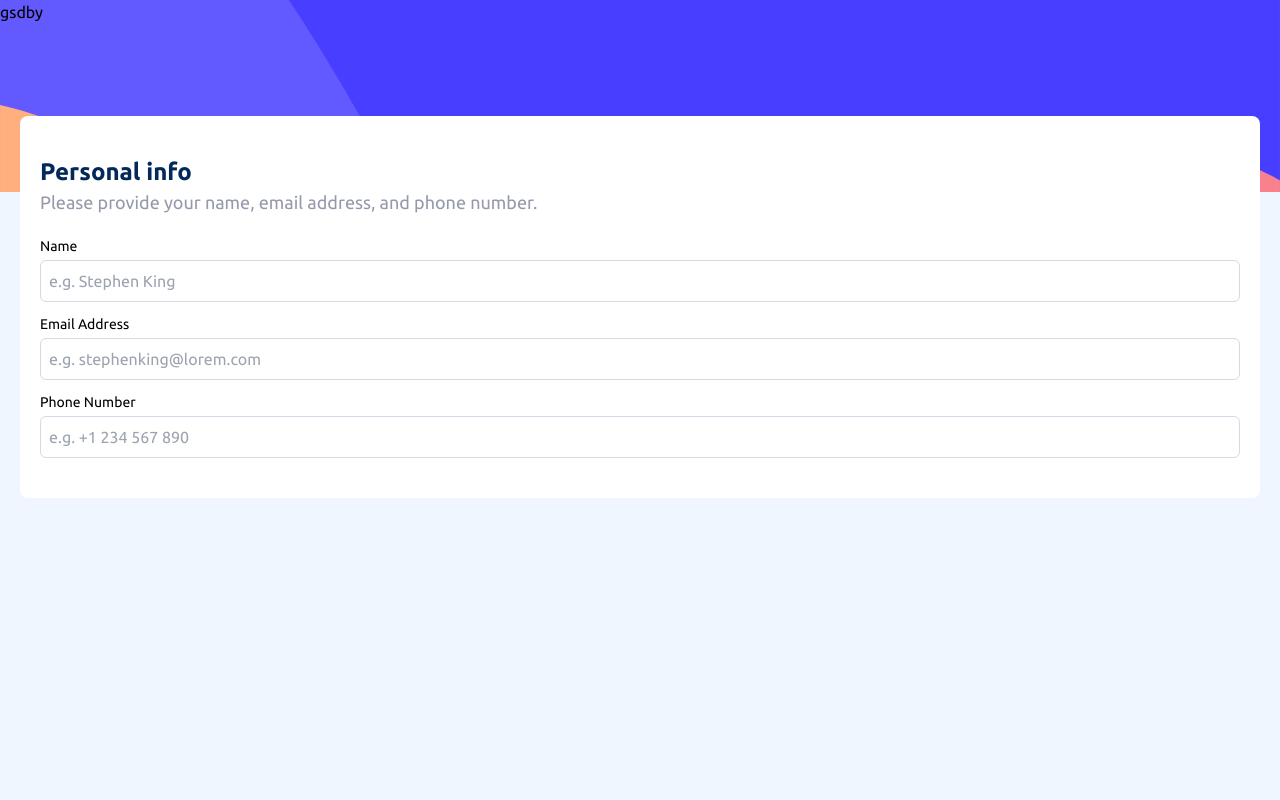
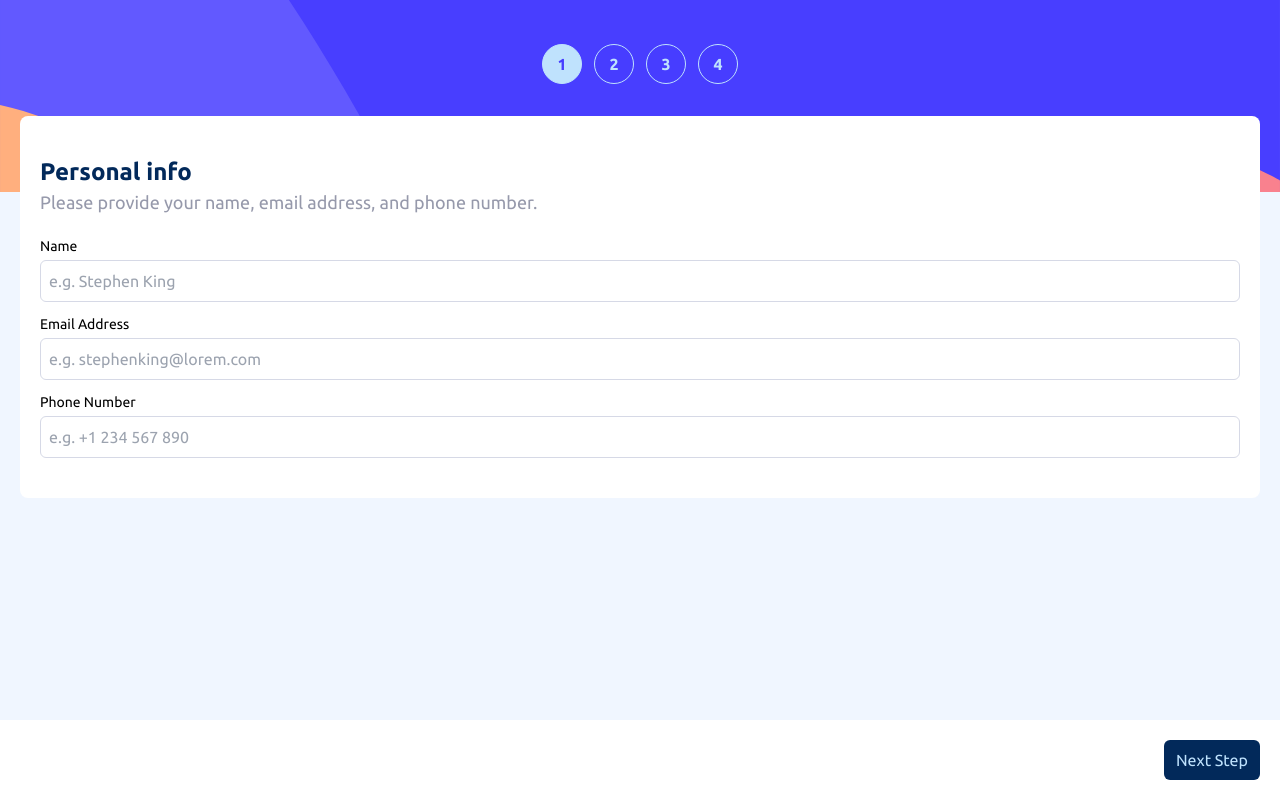
Before and after one commit to minezzig/fm-multi-step-form, a React (Vite) app: page / in a window 1280 px wide. Built offline with nearby package versions, Linux system fonts and the light colour scheme.

Commit message:
static Personal Info page setup

```diff
--- a/src/App.tsx
+++ b/src/App.tsx
@@ -1,4 +1,5 @@
 import Header from "./components/Header";
+import Navigation from "./components/Navigation";
 import PersonalInfo from "./components/PersonalInfo";
 
 function App() {
@@ -6,6 +7,9 @@ function App() {
     <div className="bg-neutral3 w-full h-dvh">
       <Header />
       <PersonalInfo />
+
+       <Navigation />
+
     </div>
   );
 }
--- a/src/components/Header.tsx
+++ b/src/components/Header.tsx
@@ -1,6 +1,15 @@
+import { ProgressBar } from "./ProgressBar";
+
 function Header() {
   return (
-    <div className="h-48 w-full bg-[url('/assets/images/bg-sidebar-mobile.svg')] bg-cover">gsdby</div>
+    <div className="h-48 w-full bg-[url('/assets/images/bg-sidebar-mobile.svg')] bg-cover flex items-center justify-center">
+      <div className="flex -translate-y-8 gap-3">
+        <ProgressBar step={1} active={true} title="your info"/>
+        <ProgressBar step={2} active={false} title="select plan"/>
+        <ProgressBar step={3} active={false} title="add-ons"/>
+        <ProgressBar step={4} active={false} title="summary"/>
+      </div>
+    </div>
   );
 }
 
--- /dev/null
+++ b/src/components/Navigation.tsx
@@ -0,0 +1,11 @@
+import { Button } from "./button";
+
+const Navigation = () => {
+  return (
+    <div className="flex w-full items-center justify-end p-5 absolute bottom-0 bg-neutral5">
+      <Button text={"Next Step"} />
+    </div>
+  );
+};
+
+export default Navigation;
--- a/src/components/PersonalInfo.tsx
+++ b/src/components/PersonalInfo.tsx
@@ -2,18 +2,25 @@ import InputField from "./InputField";
 
 function PersonalInfo() {
   return (
-    <div className="bg-neutral5 m-5 py-10 -translate-y-24 rounded-lg p-5">
+    <div className="m-5 -translate-y-24 rounded-lg bg-neutral5 p-5 py-10">
       <div className="mb-5">
-        <h1 className="text-primary1 text-2xl font-bold">Personal info</h1>
-        <p className="text-neutral1 text-lg">
+        <h1 className="text-2xl font-bold text-primary1">Personal info</h1>
+        <p className="text-lg text-neutral1">
           Please provide your name, email address, and phone number.
         </p>
       </div>
       <div className="flex flex-col gap-3">
         <InputField label={"Name"} placeholder={"e.g. Stephen King"} />
-        <InputField label={"Email Address"} placeholder={"e.g. stephenking@lorem.com"} />
-        <InputField label={"Phone Number"} placeholder={"e.g. +1 234 567 890"} />
+        <InputField
+          label={"Email Address"}
+          placeholder={"e.g. stephenking@lorem.com"}
+        />
+        <InputField
+          label={"Phone Number"}
+          placeholder={"e.g. +1 234 567 890"}
+        />
       </div>
+
     </div>
   );
 }
--- /dev/null
+++ b/src/components/ProgressBar.tsx
@@ -0,0 +1,16 @@
+interface ProgressBarProps {
+  active: boolean;
+  step: number;
+  title: string;
+}
+
+export const ProgressBar = ({ active, step, title }: ProgressBarProps) => {
+
+  return (
+    <div
+      className={`${active ? "bg-primary4 text-primary2" : "bg-primary2 text-primary4"} border border-primary4 rounded-full flex h-10 w-10 items-center justify-center font-bold`}
+    >
+      {step}
+    </div>
+  );
+};
--- a/src/components/button.tsx
+++ b/src/components/button.tsx
@@ -1,5 +1,9 @@
-export const button = () => {
+interface ButtonProps {
+    text: string;
+}
+
+export const Button = ({text}: ButtonProps) => {
   return (
-    <div>button</div>
+    <button type="submit" className=" px-3 py-2  rounded-md bg-primary1 text-primary4">{text}</button>
   )
 }
```
Also changed, not shown: src/index.css (line endings or trailing spaces).
